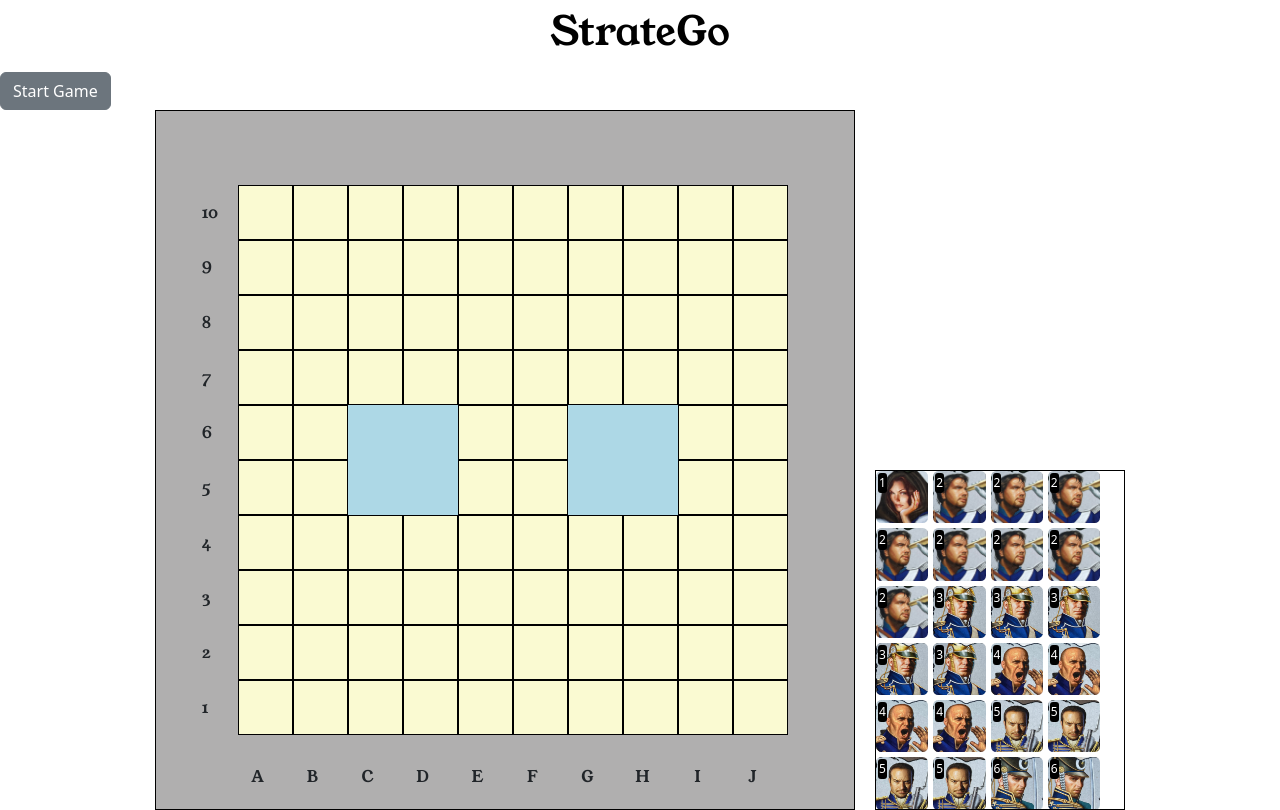
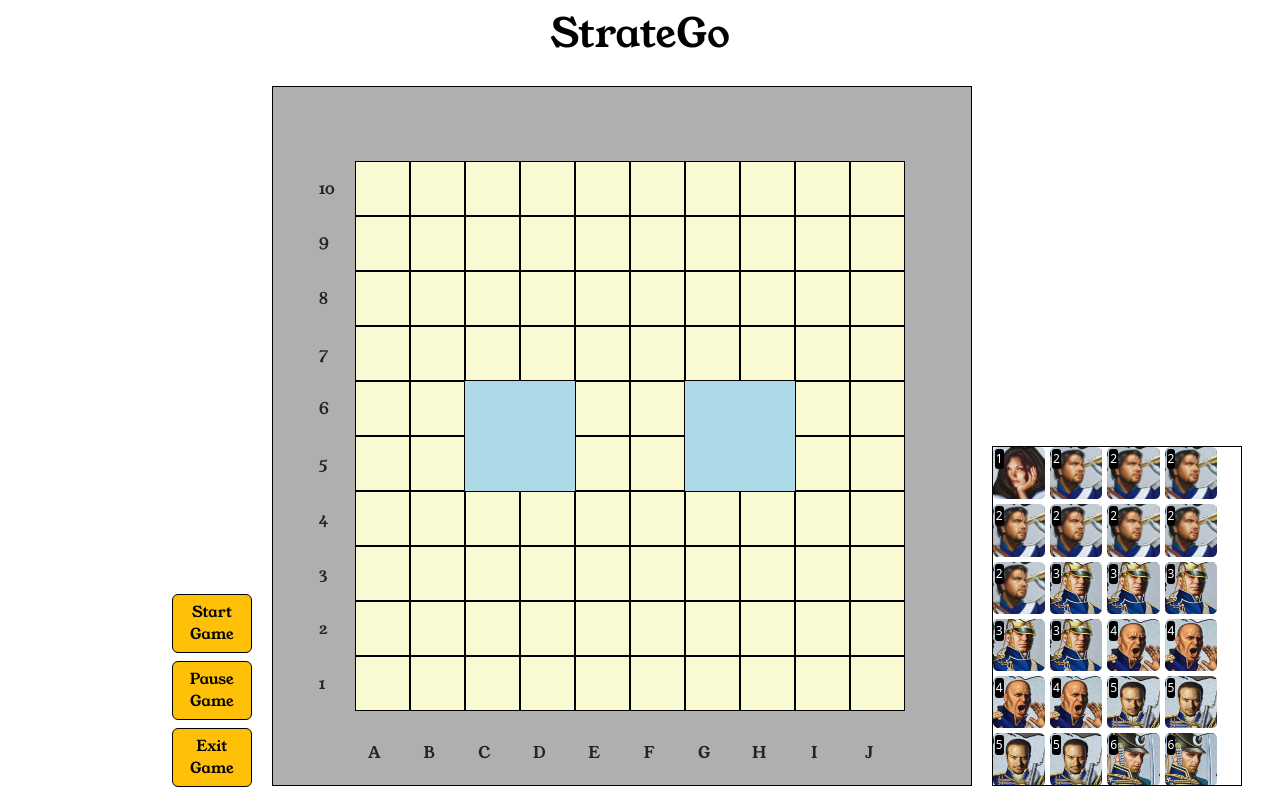
Before and after one commit to DenKim94/PRJ_StrateGoWeb, a React (Create React App) app in the folder client/game-app/: page / in a window 1280 px wide. Built offline with nearby package versions, Linux system fonts and the light colour scheme.

Commit message:
Added styled buttons

```diff
--- a/client/game-app/src/App.css
+++ b/client/game-app/src/App.css
@@ -1,7 +1,41 @@
 .App{
-   display: auto;
-   justify-content: center;
+   display: flex;
+   flex-direction: column;
    align-items: center;
    background-color: rgb(255, 255, 255);
    height: 100vh;
+
 }
+
+.ui-container {
+   display: flex;
+   position:relative;
+   flex-direction: row;
+   justify-content: center;
+
+ }
+
+ @media (max-height: 1000px) {
+   .ui-container {
+      left: 6%;
+   }
+
+   @media (min-width: 2200px) {
+      .ui-container {
+        right: 2%;
+        left: 4%;
+      }
+    }
+ }
+
+ @media (min-width: 1400px) {
+   .ui-container {
+     right: 3%;
+   }
+ }
+
+ @media (min-width: 1700px) {
+   .ui-container {
+     right: 2%;
+   }
+ }
--- a/client/game-app/src/App.jsx
+++ b/client/game-app/src/App.jsx
@@ -11,9 +11,15 @@ let userSettings = {
     colorPlayer: 'blue',  // player color as placeholder [string]
     ready2Play: true,    // state as placeholder [boolean]
 };
-/*** Functions after click a button ****/
+/*** Functions after click the buttons ****/
 function startGame(){
     console.log(">> Start Game: In Progress...")
+}
+function pauseGame(){
+    console.log(">> Pause Game: In Progress...")
+}
+function exitGame(){
+    console.log(">> Exit Game: In Progress...")
 }
 
 const App = () => {
@@ -22,8 +28,14 @@ const App = () => {
     return(
         <div className = "App">
             <GameLogo/>
-            <Button buttonName={'Start Game'} onCklickFunction={startGame}/>
-            <GameField gameFieldSettings = {parameters.gameFieldObj} gameSettings = {userSettings}/>
+            <div className="ui-container">
+                <div className="btn-container">
+                    <Button buttonName={'Start Game'} onCklickFunction={startGame}/>
+                    <Button buttonName={'Pause Game'} onCklickFunction={pauseGame}/>
+                    <Button buttonName={'Exit Game'} onCklickFunction={exitGame}/>
+                </div>
+                <GameField gameFieldSettings = {parameters.gameFieldObj} gameSettings = {userSettings}/>
+            </div>
         </div>
     )
 };
--- /dev/null
+++ b/client/game-app/src/components/Button.css
@@ -0,0 +1,13 @@
+.btn-container {
+    font-family: 'Young Serif', serif;
+    position: relative;
+    display: flex;
+    flex-direction: column;
+    justify-content: center;
+    align-items: flex-end;
+    max-height: 200px;
+    max-width: 80px;
+    right: 20px;
+    margin-top: 500px;
+    /* border: 1px solid black; */
+}
--- a/client/game-app/src/components/Button.jsx
+++ b/client/game-app/src/components/Button.jsx
@@ -1,9 +1,18 @@
+import React from 'react';
+import './Button.css'
+
 function Button({buttonName, onCklickFunction}){
-
+    // To-Do: Add style and set position of the Button
+    const buttonStyle = {
+        marginTop: '8px',
+        border: '1px solid black',
+        textAlign: 'center',
+        fontSize:'15px',
+      };
     return (
-        <button type="button" className="btn btn-secondary" onClick={onCklickFunction}>
+        <button style = {buttonStyle} type="button" className="btn btn-warning" onClick={onCklickFunction}>
             {buttonName}
         </button>
     );
 }
-export default Button;
+export default Button
--- a/client/game-app/src/components/FigureStorage.css
+++ b/client/game-app/src/components/FigureStorage.css
@@ -6,7 +6,7 @@
     justify-content: center;
     gap: 5px;
     align-items: center;
-    margin-top: 30px;
+    margin-top: 20px;
     border: 1px solid black;
   }
 
@@ -16,7 +16,7 @@
     justify-content: flex-start;
     gap: 5px;
   }
-  /* *** If display height is equal or higher than 1000 px *** */
+  /* *** If the viewport height is equal or lower than 1000 px *** */
   @media (max-height: 1000px) {
     .figure-storage {
         margin: auto;
--- a/client/game-app/src/components/GameField.css
+++ b/client/game-app/src/components/GameField.css
@@ -9,7 +9,6 @@
   align-items: center;
   justify-content: center;
   border: 1px solid black;
-  margin-left: auto;
 }
 
 /* *** Style of the x-Axis *** */
@@ -48,12 +47,12 @@
   margin-bottom: 3vh ;
 }
 
+/* If the height of the viewport is lower/equal 1000 px */
 @media (min-height: 1000px) {
   .dnd-container {
-    flex-direction: column; /* Vertikale Anordnung */
+    flex-direction: column;
     align-items: center;
     justify-content: center;
-    /* margin: auto; */
   }
 
   .game-field-container {
--- a/client/game-app/src/components/GameField.jsx
+++ b/client/game-app/src/components/GameField.jsx
@@ -130,8 +130,8 @@ function GameField({gameFieldSettings, gameSettings})
           </div>
             {/* *** TO-DO: Figure Storage (Starting Position) *** */}
             <FigureStorage figStateArray = {figureStorageState} />
-          </div>
-        </DragDropContext>
+        </div>
+      </DragDropContext>
       )
 };
 
--- a/client/game-app/src/components/GameLogo.css
+++ b/client/game-app/src/components/GameLogo.css
@@ -3,10 +3,9 @@
     font-family: 'Young Serif', serif;
     color: black;
     position: relative;
-    /* display: flex; */
     text-align: center;
     justify-content: center;
     align-items: flex-start;
-    margin-top: 1vh;
-    margin-bottom: 2vh;
+    margin-top: 10px;
+    margin-bottom: 20px;
 }
```
